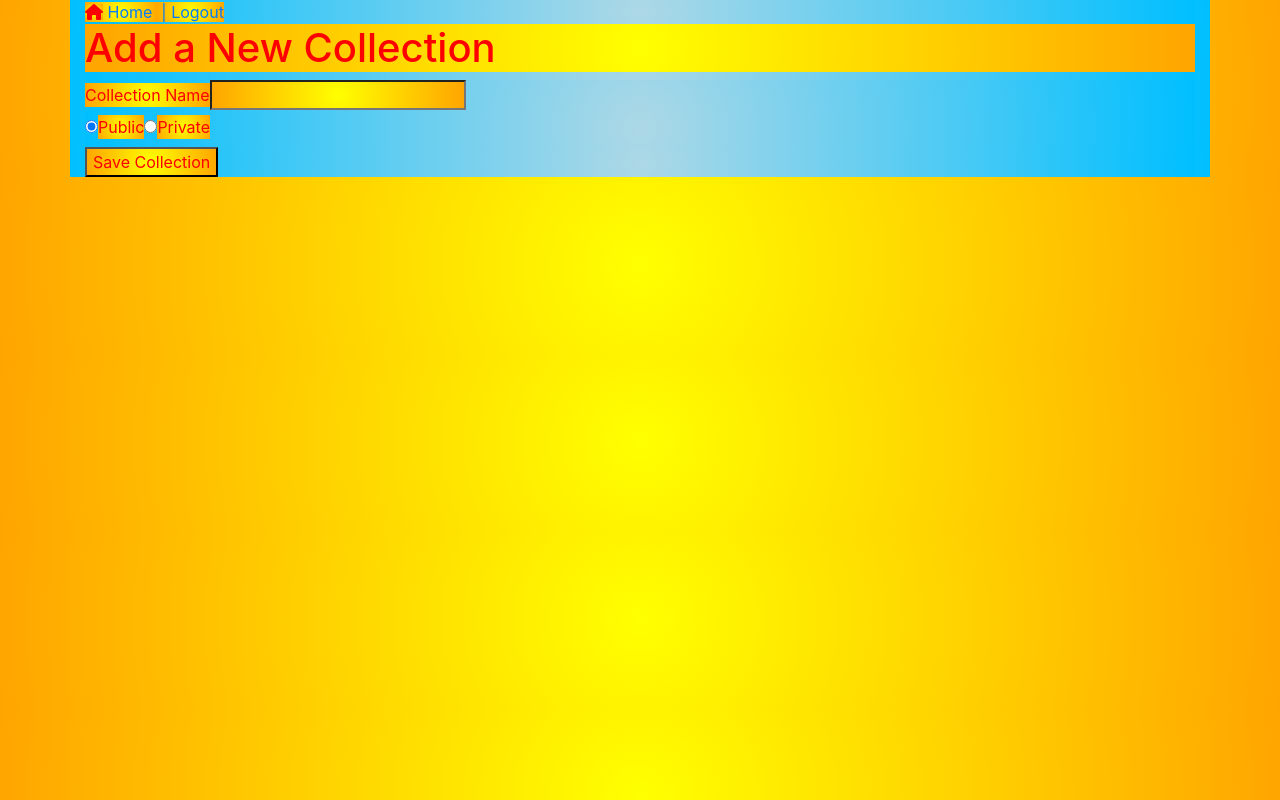
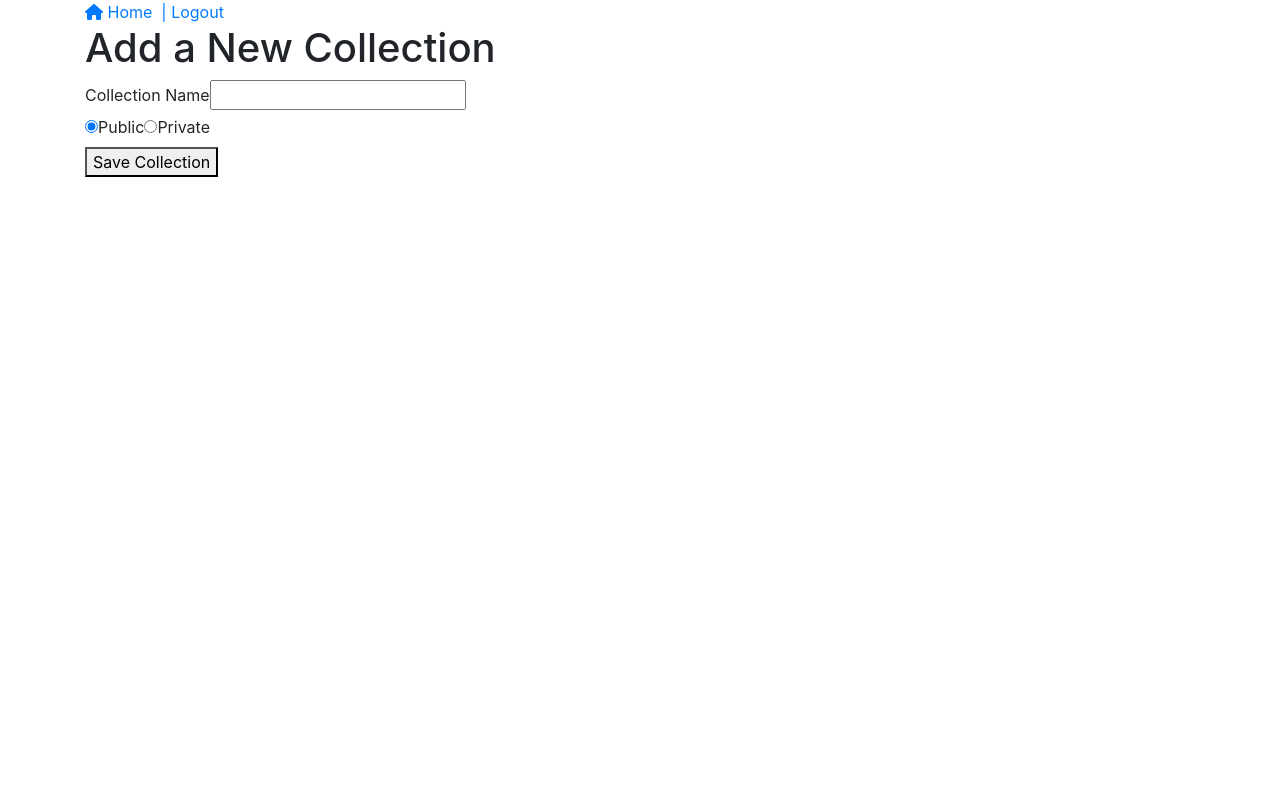
Before and after one commit to breydongates/FinalCapstone, a Vue app in the folder vue/: page /create-collection in a window 1280 px wide. Built offline with nearby package versions, Linux system fonts and the light colour scheme; sample sign-in values are in the browser's storage.

Commit message:
pulling and pushing

```diff
--- a/vue/src/App.vue
+++ b/vue/src/App.vue
@@ -38,12 +38,11 @@ export default {
 <!-- Application-Wide Styles go here.
      Any valid CSS or SCSS is allowable here. See https://sass-lang.com/documentation/style-rules for info on SCSS -->
 <style lang="scss">
-* {
+html {
   color: red;
-  background-image:radial-gradient(circle, yellow, orange);
+  background-color:#fff;
 };
-div {
-  background-image:radial-gradient(circle, lightblue, deepskyblue);
-}
+
+
 
 </style>
--- a/vue/src/components/AddComic.vue
+++ b/vue/src/components/AddComic.vue
@@ -1,35 +1,49 @@
 <template>
-  <form>
-      <h1>Add Comic </h1>
+  <form v-on:submit.prevent="addComic()">
+    <h1>Add Comic</h1>
     <div>
       <label for="title"> Title </label>
-        <input type="text" id="title" name="Title" v-model="comic.title">
+      <input
+      type="text"
+      id="title"
+      name="Title"
+      v-model="comic.title"
+       />
       <label for="description"> Description </label>
-        <input type="text" id="description" name="Description" v-model="comic.description">
+      <input
+        type="text"
+        id="description"
+        name="Description"
+        v-model="comic.description"
+      />
       <label for="publisher"> Publisher </label>
-        <input type="text" id="publisher" name="Publisher" v-model="comic.publisher">
+      <input
+        type="text"
+        id="publisher"
+        name="Publisher"
+        v-model="comic.publisher"
+      />
       <label for="creator"> Creator </label>
-        <input type="text" id="creator" name="Creator" v-model="comic.creator">
+      <input type="text" id="creator" name="Creator" v-model="comic.creator" />
       <div class="actions">
-            <button type="submit" v-on:click="saveComic()">Save Comic</button>
+        <button type="submit">Save Comic</button>
       </div>
     </div>
-
-
   </form>
 </template>
 
 <script>
+import comicService from "../services/ComicService";
 export default {
-  data () {
+  data() {
     return {
       comic: {
-        title: '',
-        description: '',
-        publisher: '',
-        creator: '',
-      }
-    }
+        title: "",
+        description: "",
+        publisher: "",
+        creator: "",
+      },
+    };
   },
   methods: {
     saveComic() {
@@ -38,13 +52,19 @@ export default {
         description: this.comic.description,
         publisher: this.comic.publisher,
         creator: this.comic.creator,
+      };
+      comicService.addComic(newComic).then((response) => {
+        if (response.status === 201) {
+          this.$store.commit("ADD_COMIC", response.data);
+          if (this.$router.currentRoute !== "AddComic") {
+            this.$router.push({ name: "AddComic" });
           }
         }
-  }
-
-}
+      });
+    },
+  },
+};
 </script>
 
 <style>
-
 </style>
--- a/vue/src/components/CreateCollection.vue
+++ b/vue/src/components/CreateCollection.vue
@@ -2,17 +2,34 @@
   <form v-on:submit.prevent="saveCollection()">
     <div>
       <label for="collectionName"> Collection Name </label>
-          <input type="text" id="collectionName" name="CollectionName" v-model="collection.name"> <br>
-          <input type="radio" id="public" name="isPrivate" value="false" v-model="collection.isPrivate">
-          <label for="public"> Public   </label>
-          <input type="radio" id="private" name="isPrivate" value="true" v-model="collection.isPrivate">
-          <label for="private"> Private </label> <br>
+      <input
+        type="text"
+        id="collectionName"
+        name="CollectionName"
+        v-model="collection.name"
+      />
+      <br />
+      <input
+        type="radio"
+        id="public"
+        name="isPrivate"
+        value="false"
+        v-model="collection.isPrivate"
+      />
+      <label for="public"> Public </label>
+      <input
+        type="radio"
+        id="private"
+        name="isPrivate"
+        value="true"
+        v-model="collection.isPrivate"
+      />
+      <label for="private"> Private </label> <br />
 
       <div class="actions">
-        <button type="submit">Save Collection </button>
+        <button type="submit">Save Collection</button>
       </div>
     </div>
-
   </form>
 </template>
 
@@ -21,40 +38,38 @@ import collectionService from "../services/CollectionService";
 
 export default {
   name: "create-collection",
-data(){
+  data() {
     return {
       collection: {
         name: "",
         isPrivate: false,
       },
-    }
+    };
   },
   methods: {
-
-    saveCollection(){
+    saveCollection() {
       const newCollection = {
         name: this.collection.name,
         isPrivate: this.collection.isPrivate,
       };
-        collectionService.createCollection(newCollection)
-        .then(response => {
-            if(response.status === 201){
-                this.$store.commit('CREATE_COLLECTION', response.data);
-            if(this.$router.currentRoute !== "CreateCollection"){
-                this.$router.push({ name: "CreateCollection"});
+      collectionService.createCollection(newCollection).then((response) => {
+        if (response.status === 201) {
+          this.$store.commit("CREATE_COLLECTION", response.data);
+          if (this.$router.currentRoute !== "CreateCollection") {
+            this.$router.push({ name: "CreateCollection" });
           }
         }
       });
-    }
     },
-}
+  },
+};
 </script>
 
 <style>
-#public{
+#public {
   padding: 1rem;
 }
-#private{
+#private {
   padding: 1rem;
 }
 </style>
--- /dev/null
+++ b/vue/src/components/ViewComic.vue
@@ -0,0 +1,28 @@
+<template>
+<div class="comic">
+    <h2>
+        <router-link v-bind:to="{name: 'comic'}"> {{comic.title}}
+
+        </router-link>
+    </h2>
+</div>
+
+</template>
+
+<script>
+import comicService from "@/services/ComicService.js";
+export default {
+    name: "comic-list",
+    methods: {
+        viewAllComics(){
+            comicService.view().then(response => {
+                this.$store.commit("SET_COMICS", response.data);
+            });
+        }
+    }
+}
+</script>
+
+<style>
+
+</style>
--- a/vue/src/router/index.js
+++ b/vue/src/router/index.js
@@ -8,6 +8,7 @@ import store from "../store/index";
 import Collection from "@/views/Collection.vue";
 import CreateCollection from "@/views/CreateCollection.vue";
 import AddComic from "@/views/AddComic.vue";
+import Comic from "@/views/Comic.vue";
 
 Vue.use(Router);
 
@@ -83,7 +84,13 @@ const router = new Router({
       meta: {
         requiresAuth: true,
       },
-    }
+    },
+    {
+      path: "/comics",
+      name: "Comics",
+      component: Comic,
+    },
+
 
   ],
 });
--- a/vue/src/services/ComicService.js
+++ b/vue/src/services/ComicService.js
@@ -6,7 +6,7 @@ export default {
     addComic(newComic) {
         return axios.post('/comics', newComic);
     },
-    viewAllComics() {
+    view() {
         return axios.get('/comics');
     },
 }
--- a/vue/src/store/index.js
+++ b/vue/src/store/index.js
@@ -53,11 +53,21 @@ export default new Vuex.Store({
       state.user = {};
       axios.defaults.headers.common = {};
     },
+    SET_COLLECTION(state, data){
+      state.collections = data;
+    },
+
     CREATE_COLLECTION(state, payload){
       payload.name = '';
       payload.isPrivate = false ;
       state.collections.push(payload);
+    },
+    SET_COMIC(state, data) {
+      state.comic = data;
+    },
 
+    ADD_COMIC(state, payload){
+      state.comic.push(payload);
     },
 
 
--- a/vue/src/views/AddComic.vue
+++ b/vue/src/views/AddComic.vue
@@ -1,9 +1,7 @@
 <template>
   <div>
+      <h1> Add a comic </h1>
       <add-comic />
-      <h1>
-          Add a comic v
-      </h1>
   </div>
 </template>
 
--- a/vue/src/views/Home.vue
+++ b/vue/src/views/Home.vue
@@ -4,7 +4,9 @@
     <p>Project NAME</p> <!-- CHANGE ME -->
     <router-link :to="{name: 'CreateCollection'}"> Create Collection </router-link>
     <router-link :to="{name: 'Collection'}"> View Collection </router-link>
-    <p> Add Comic </p>
+    <router-link :to="{name: 'AddComic'}"> Add Comic </router-link>
+    <router-link :to="{name: 'Comic'}"> View Comics </router-link>
+
   </div>
 </template>
 
```
Lines whose indentation alone changed are shown as unchanged.
